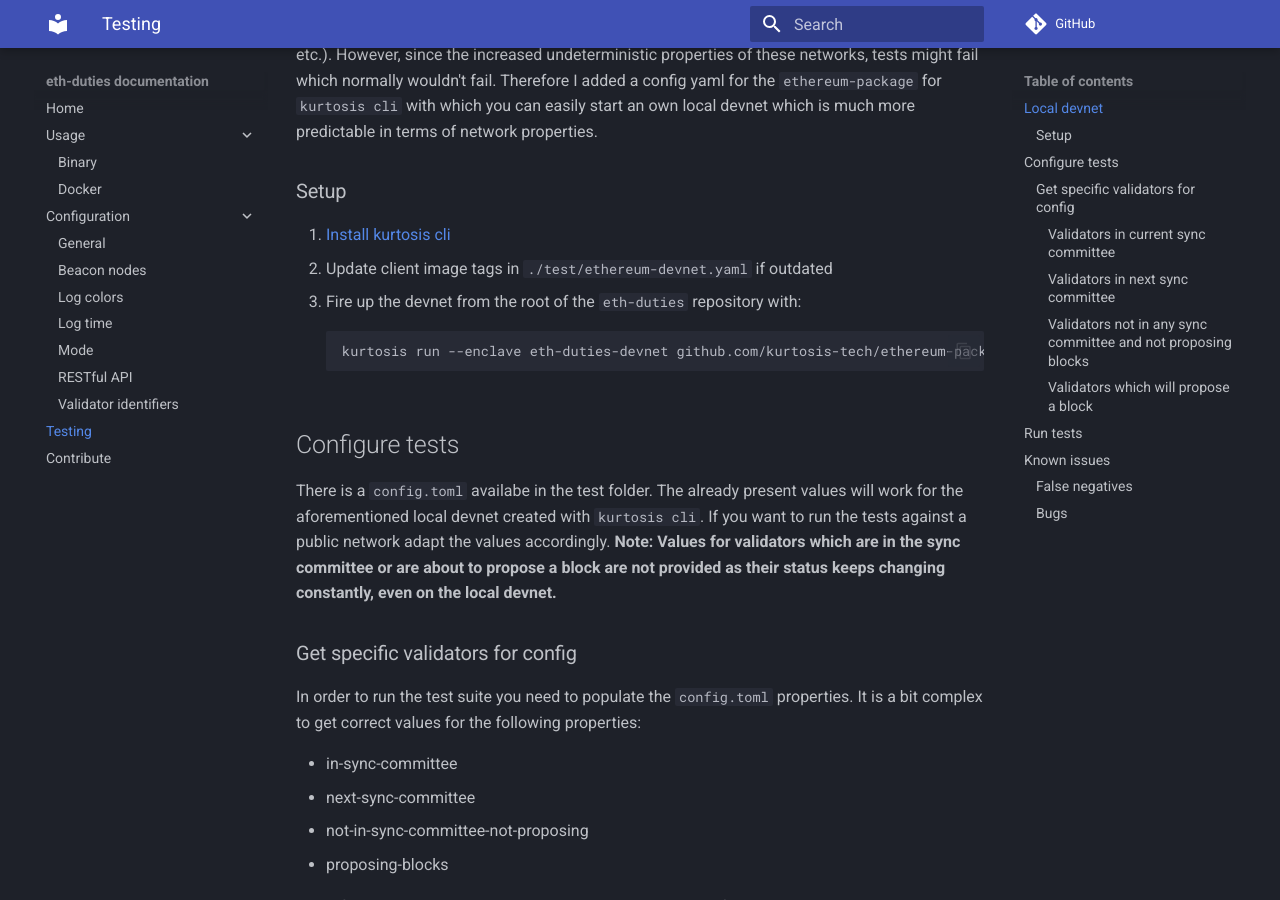
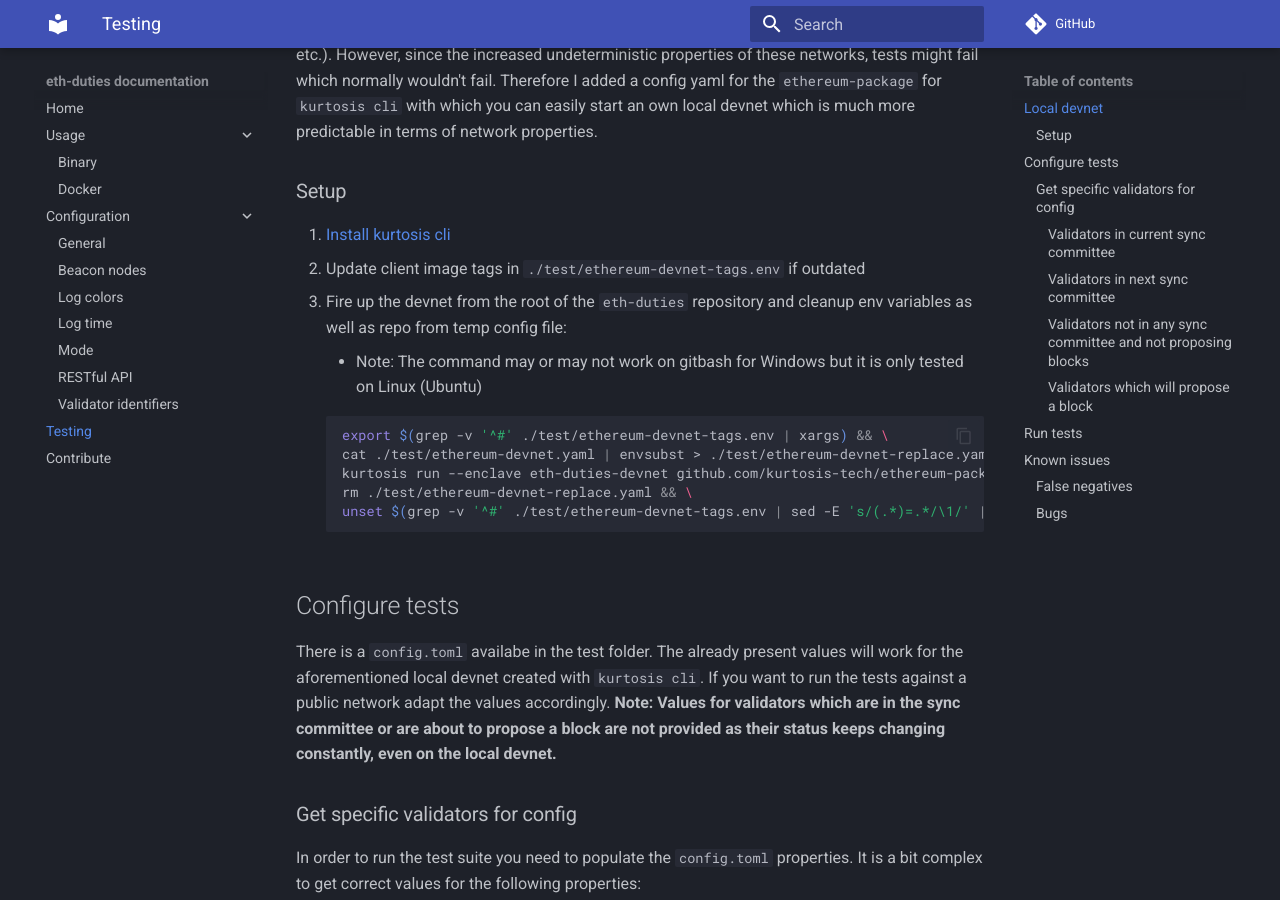
Before and after one commit to TobiWo/eth-duties, an MkDocs documentation site: the page built from docs/test.md, in a window 1280 px wide and 900 px high, scrolled down 643 px. Built offline with MkDocs 1.6.1 and Material for MkDocs 9.7.7, drawn with Linux system fonts in a browser that asks for light colours; comment, search, counter and statistics services are not loaded.

Commit message:
docs(test): Update devnet setup chapter

````diff
--- a/docs/test.md
+++ b/docs/test.md
@@ -16,11 +16,16 @@
 ### Setup
 
 1. [Install kurtosis cli](https://docs.kurtosis.com/install/)
-1. Update client image tags in `./test/ethereum-devnet.yaml` if outdated
-1. Fire up the devnet from the root of the `eth-duties` repository with:
+1. Update client image tags in `./test/ethereum-devnet-tags.env` if outdated
+1. Fire up the devnet from the root of the `eth-duties` repository and cleanup env variables as well as repo from temp config file:
+    - Note: The command may or may not work on gitbash for Windows but it is only tested on Linux (Ubuntu)
 
     ```bash
-    kurtosis run --enclave eth-duties-devnet github.com/kurtosis-tech/ethereum-package --args-file ./test/ethereum-devnet.yaml
+    export $(grep -v '^#' ./test/ethereum-devnet-tags.env | xargs) && \
+    cat ./test/ethereum-devnet.yaml | envsubst > ./test/ethereum-devnet-replace.yaml && \
+    kurtosis run --enclave eth-duties-devnet github.com/kurtosis-tech/ethereum-package --args-file ./test/ethereum-devnet-replace.yaml && \
+    rm ./test/ethereum-devnet-replace.yaml && \
+    unset $(grep -v '^#' ./test/ethereum-devnet-tags.env | sed -E 's/(.*)=.*/\1/' | xargs)
     ```
 
 ## Configure tests
````
